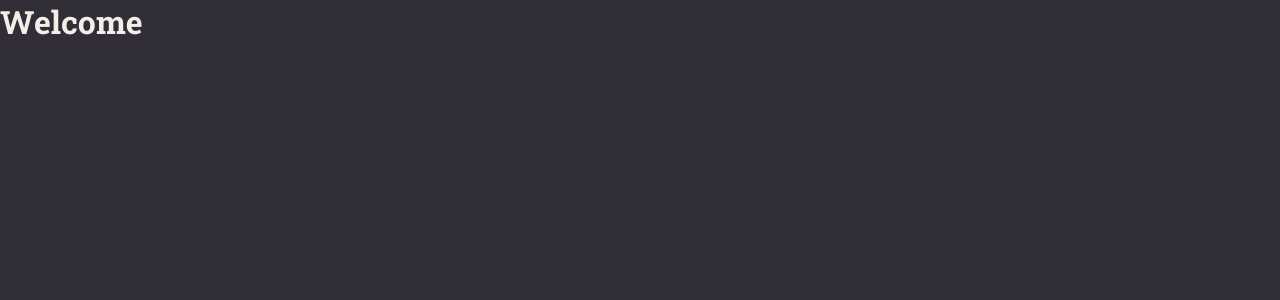
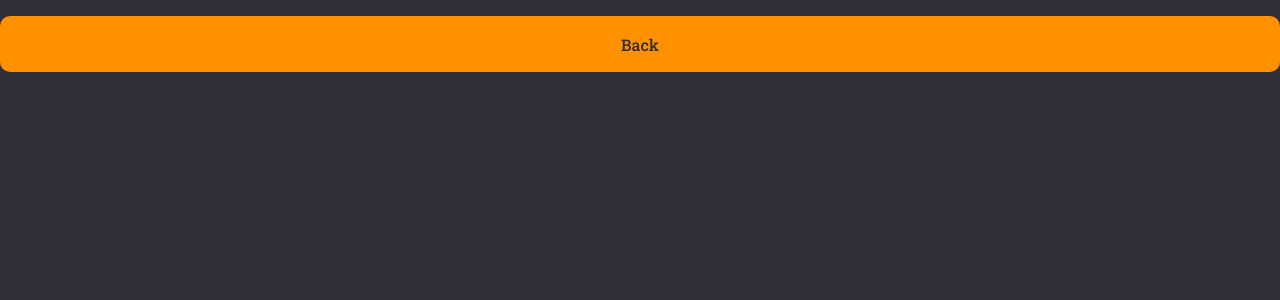
Before and after one commit to enoquetembe/MyNotes, a React (Vite) app in the folder web/: page / in a window 1280 px wide. Shown: the top 300 px of the page. Built offline with nearby package versions, Linux system fonts and the light colour scheme.

Commit message:
adding button component

```diff
--- /dev/null
+++ b/web/src/components/Button/index.jsx
@@ -0,0 +1,13 @@
+import { Container } from './styles'
+
+export function Button({ title, loading = false, ...rest }) {
+  return(
+    <Container
+      type='button'
+      disabled={ loading }
+      {...rest}
+    >
+      {loading? 'Loading...' : title}
+    </Container>
+  )
+}
--- /dev/null
+++ b/web/src/components/Button/styles.js
@@ -0,0 +1,18 @@
+import styled from 'styled-components'
+
+export const Container = styled.button`
+  width: 100%;
+  height: 5.6rem;
+  padding: 0 1.6rem;
+  margin-top: 1.6rem;
+  border-radius: 1rem;
+
+  background-color: ${({theme}) => theme.COLORS.ORANGE};
+  color: ${({theme}) => theme.COLORS.BACKGROUND_800};
+  font-weight: 500;
+
+  &:disabled {
+    opacity:  .5
+  }
+
+`
--- a/web/src/pages/Details/index.jsx
+++ b/web/src/pages/Details/index.jsx
@@ -1,10 +1,12 @@
 import { Container } from './styles'
+
+import { Button } from '../../components/Button'
 
 export function Details() {
 
   return (
     <Container>
-      <h1>Welcome</h1>
+     <Button title='Back'/>
     </Container>
   )
 }
```
